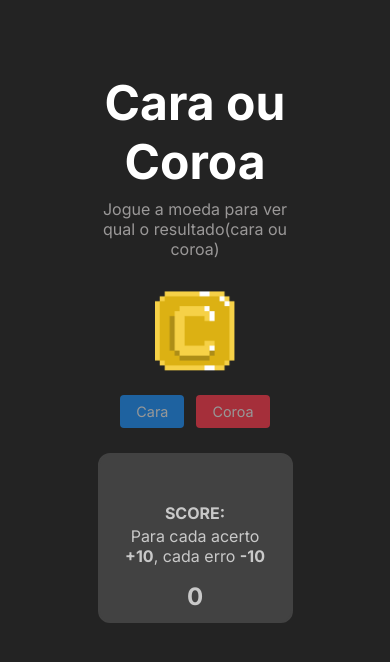
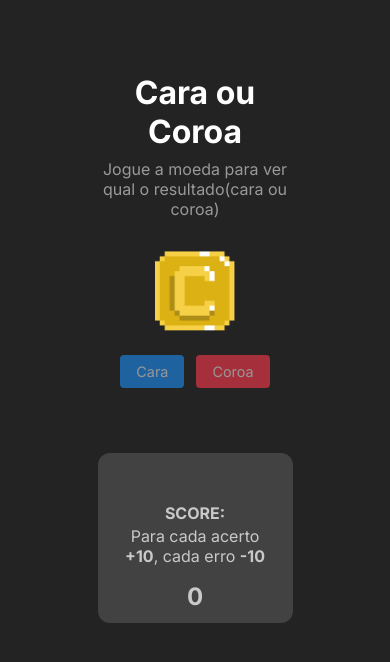
Before and after one commit to Drei08/projeto-cara-coroa, a plain HTML site: page index.html in a window 390 px wide. Drawn offline with Linux system fonts and the light colour scheme.

Commit message:
config final responsive

```diff
--- a/index.css
+++ b/index.css
@@ -25,7 +25,7 @@ body{
 }
 
 .card{
-    margin-top: 2.5rem;
+    margin-top: 2rem;
     margin: auto;
     background: #424242;
     border: 2px solid #424242;
@@ -54,7 +54,7 @@ img{
 h1{
     color: #FFFFFF;
     background: #232323;
-    margin-top: 3rem;
+    margin-top: 2rem;
     font-size: 3rem;
     font-weight: 700;
 }
@@ -175,6 +175,8 @@ button:hover{
 
   h1{
     margin-top: 0.25rem;
+    font-size: 2rem;
+
   }
 
   img {
```
